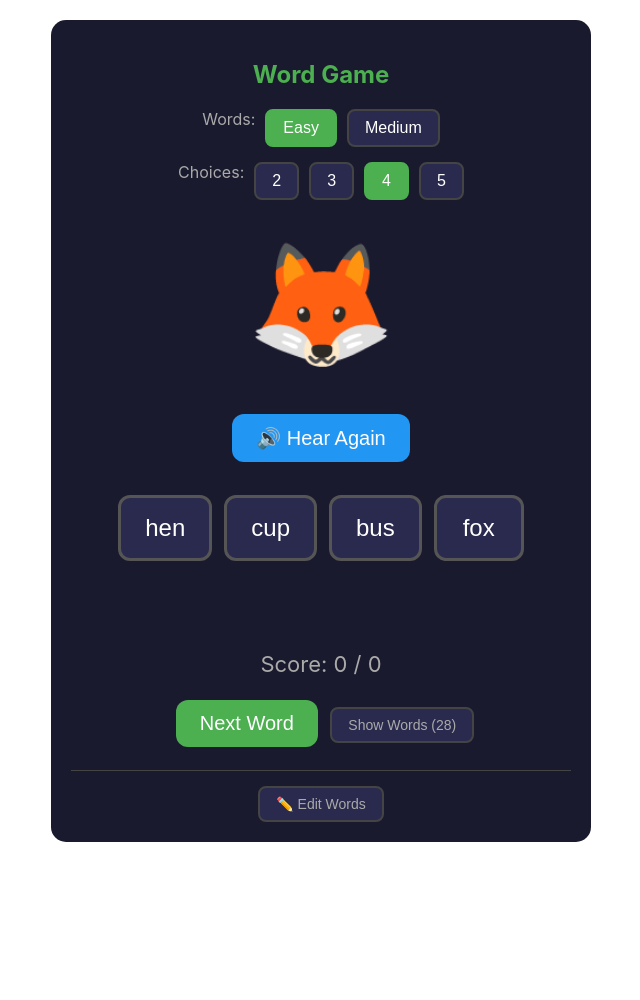
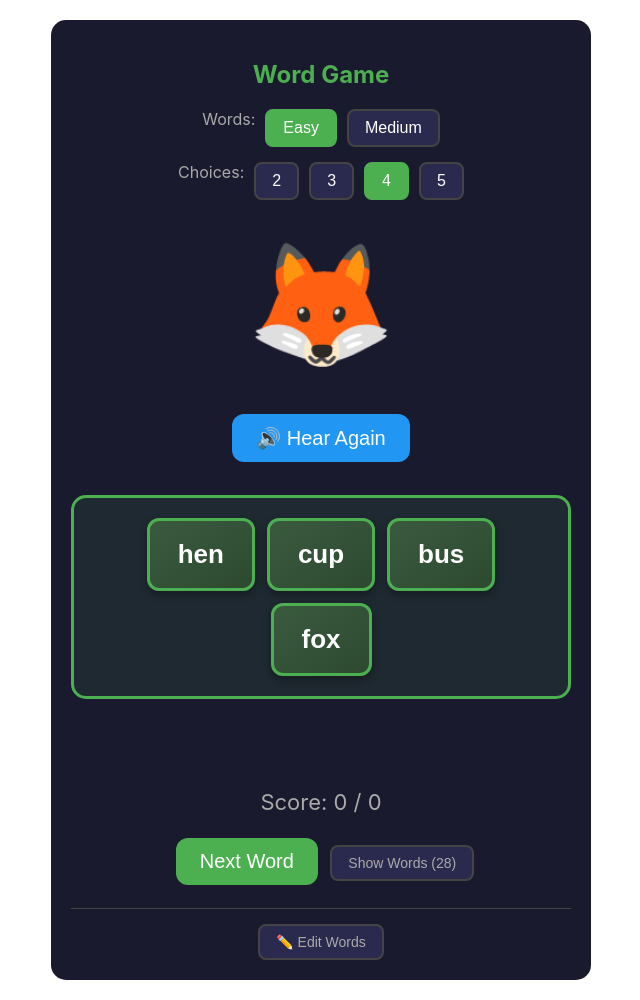
Before and after one commit to cottrell/notes, a Jekyll site: the page built from _posts/2026-01-10-word-game.html, in a window 1280 px wide. Shown: the whole page, without its empty margins (319-959 px from the left). Built offline with Jekyll 4.4.1, drawn with Linux system fonts in a browser that asks for light colours; before the commit the page ends 900 px from its top, so only the background shows below that.

Commit message:
Add style.

```diff
--- a/_posts/2026-01-10-word-game.html
+++ b/_posts/2026-01-10-word-game.html
@@ -80,23 +80,30 @@ title: "Word Game"
             justify-content: center;
             gap: 12px;
             margin: 25px 0;
+            padding: 20px;
+            border: 3px solid #4CAF50;
+            border-radius: 15px;
+            background: rgba(76, 175, 80, 0.1);
         }
 
         .choice-btn {
-            padding: 16px 24px;
-            font-size: 24px;
-            border: 3px solid #555;
+            padding: 18px 28px;
+            font-size: 26px;
+            font-weight: bold;
+            border: 3px solid #4CAF50;
             border-radius: 12px;
             cursor: pointer;
-            background: #2a2a4e;
+            background: linear-gradient(145deg, #3a5a3e, #2d4a31);
             color: #fff;
-            min-width: 90px;
-            transition: transform 0.1s, background 0.1s;
+            min-width: 100px;
+            transition: transform 0.1s, background 0.1s, box-shadow 0.1s;
+            box-shadow: 0 4px 8px rgba(0,0,0,0.3);
         }
 
         .choice-btn:hover {
-            transform: scale(1.05);
-            background: #3a3a6e;
+            transform: scale(1.08);
+            background: linear-gradient(145deg, #4a7a4e, #3d6a41);
+            box-shadow: 0 6px 12px rgba(76, 175, 80, 0.4);
         }
 
         .choice-btn:active {
```
